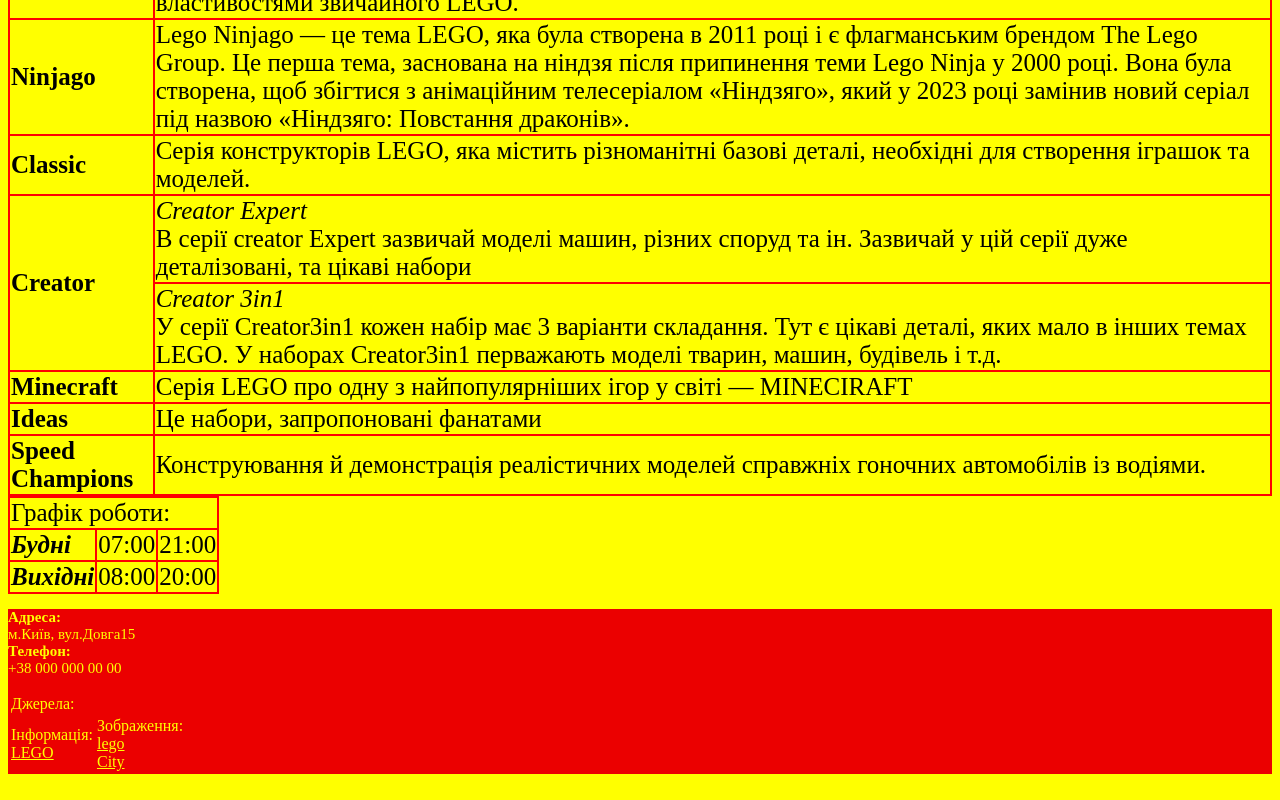
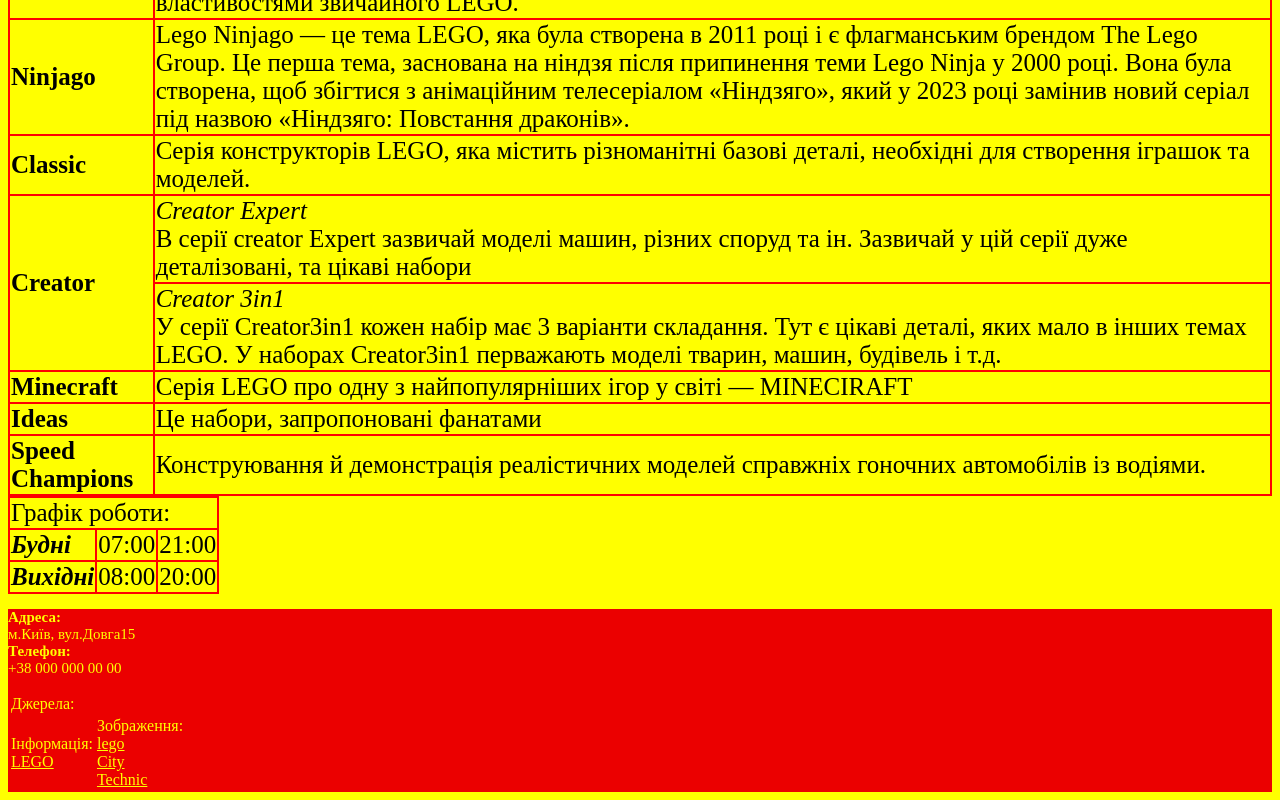
Before and after one commit to NAZarelo/LEGO, a plain HTML site: page index.html in a window 1280 px wide. Shown: the part 1399-2199 px from the top of the page. Drawn offline with Linux system fonts and the light colour scheme.

Commit message:
Update index.html

```diff
--- a/index.html
+++ b/index.html
@@ -108,7 +108,8 @@
           <td>
             <p style="color:#ffff00">Зображення:<br>
             <a style="color:#ffff00" href="https://www.lego.com/uk-ua">lego</a><br>
-            <a style="color:#ffff00" href="https://www.google.com/url?sa=i&url=https%3A%2F%2Fwww.worldwideshoppingmall.com%2Flego-city&psig=AOvVaw3Jd7TMc5hZtXD4rEHjg6Yc&ust=1713021024150000&source=images&cd=vfe&opi=89978449&ved=0CBQQjhxqFwoTCIilor_7vIUDFQAAAAAdAAAAABAE">City</a>
+            <a style="color:#ffff00" href="https://www.google.com/url?sa=i&url=https%3A%2F%2Fwww.worldwideshoppingmall.com%2Flego-city&psig=AOvVaw3Jd7TMc5hZtXD4rEHjg6Yc&ust=1713021024150000&source=images&cd=vfe&opi=89978449&ved=0CBQQjhxqFwoTCIilor_7vIUDFQAAAAAdAAAAABAE">City</a><br>
+            <a style="color:#ffff00" href="https://www.google.com/url?sa=i&url=https%3A%2F%2Fafols.pl%2Fpomysly-na-prezenty-swiateczne-z-lego-technic%2F&psig=AOvVaw30BH-66oSwSIYzi5PRADyS&ust=1713021391477000&source=images&cd=vfe&opi=89978449&ved=0CBQQjhxqFwoTCNj06o_8vIUDFQAAAAAdAAAAABAQ">Technic</a><br>
             </p>
           </td>
         </tr>
```
